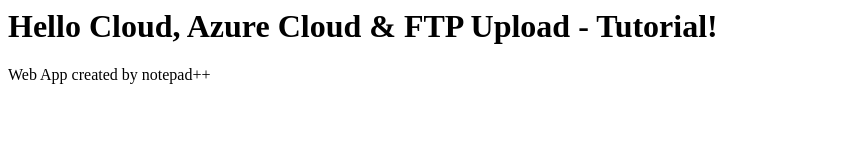
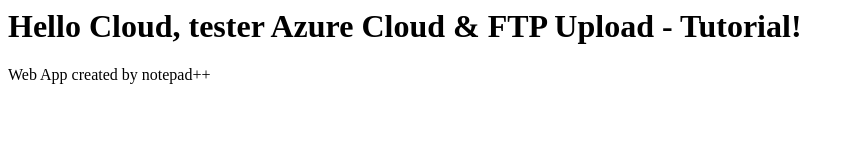
Before and after one commit to Pextual/LawrenceTaylor, a plain HTML site: page index.html in a window 1280 px wide. Shown: the whole page, without its empty margins (0-854 px from the left). Drawn offline with Linux system fonts and the light colour scheme.

Commit message:
Update index.html

```diff
--- a/index.html
+++ b/index.html
@@ -10,7 +10,7 @@
 
 	<body>
 
-		<h1> Hello Cloud, Azure Cloud & FTP Upload - Tutorial! </h1>
+		<h1> Hello Cloud, tester Azure Cloud & FTP Upload - Tutorial! </h1>
 		<p>Web App created by notepad++ </p>
 
 		</body>
```
